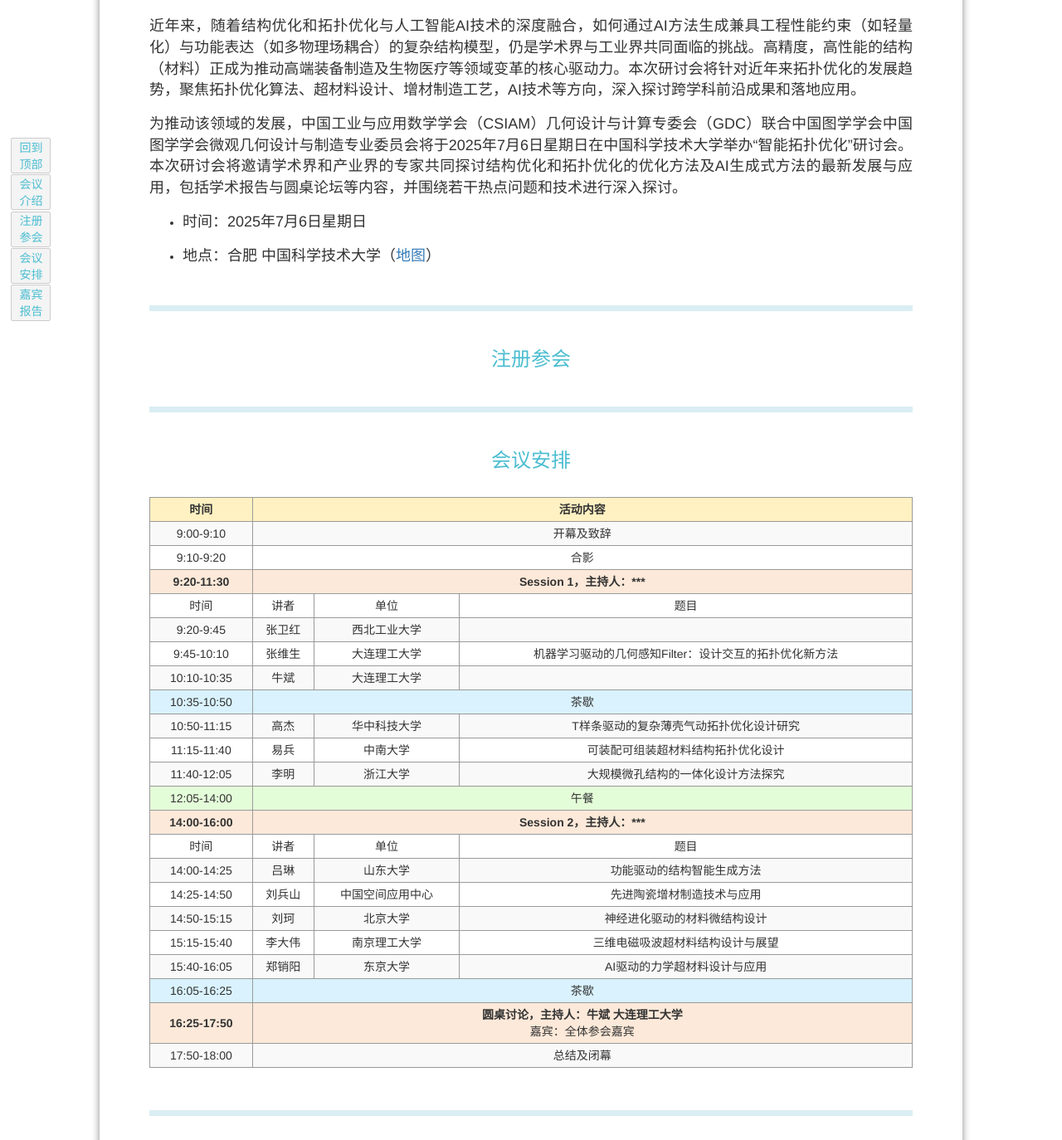
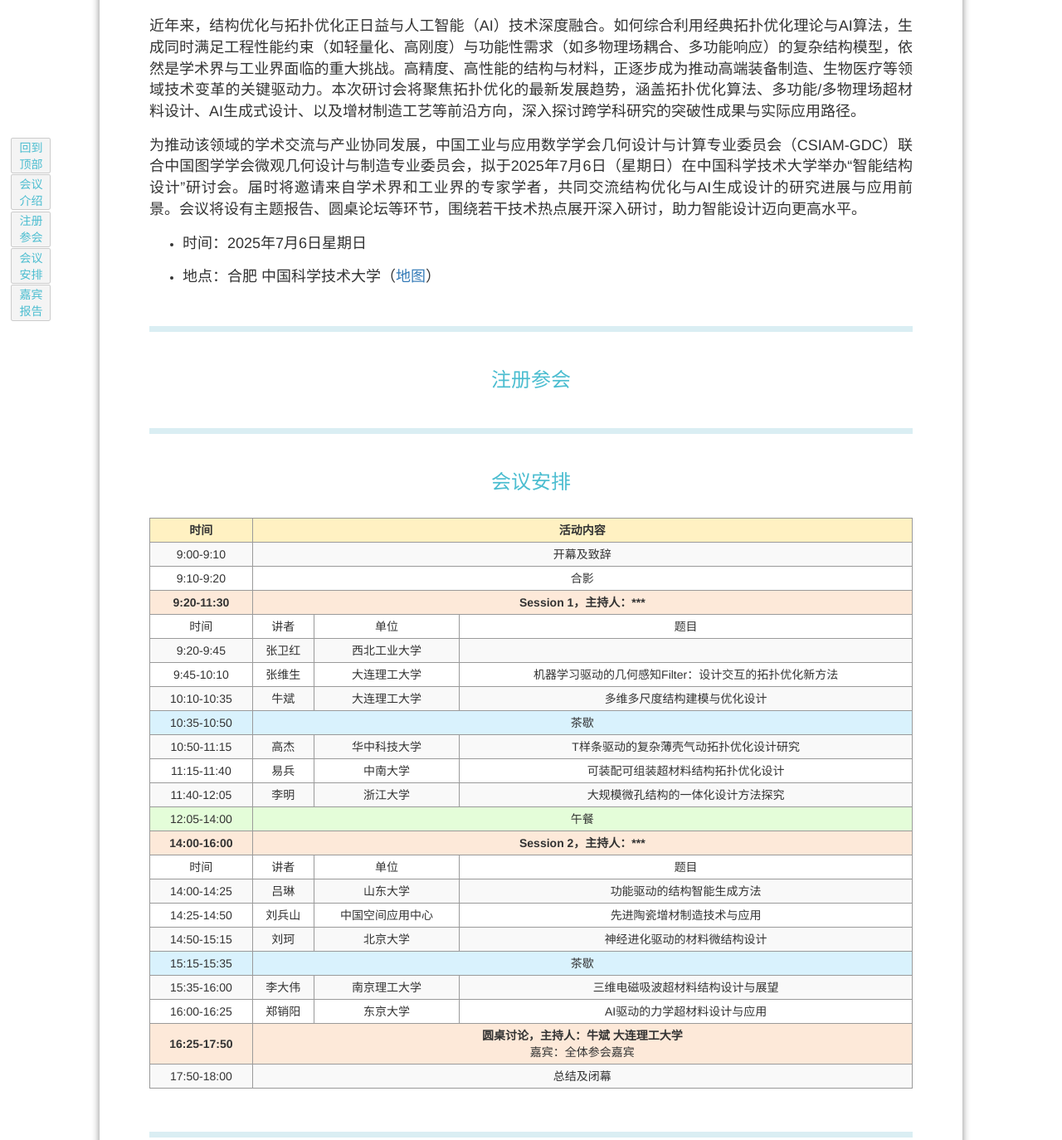
Before and after one commit to 20250706-structure-design/20250706-structure-design.github.io, a plain HTML site: page index.html in a window 1280 px wide. Shown: the part 400-1774 px from the top of the page at 83% size. Drawn offline with nearby package versions, Linux system fonts and the light colour scheme; a script that the page names is missing.

Commit message:
update information

```diff
--- a/index.html
+++ b/index.html
@@ -112,8 +112,8 @@
                 <h4 style="color:#4bbdd0;">会议介绍</h4>
 
                 <br>
-                <p>近年来，随着结构优化和拓扑优化与人工智能AI技术的深度融合，如何通过AI方法生成兼具工程性能约束（如轻量化）与功能表达（如多物理场耦合）的复杂结构模型，仍是学术界与工业界共同面临的挑战。高精度，高性能的结构（材料）正成为推动高端装备制造及生物医疗等领域变革的核心驱动力。本次研讨会将针对近年来拓扑优化的发展趋势，聚焦拓扑优化算法、超材料设计、增材制造工艺，AI技术等方向，深入探讨跨学科前沿成果和落地应用。</p>
-                <p>为推动该领域的发展，中国工业与应用数学学会（CSIAM）几何设计与计算专委会（GDC）联合中国图学学会中国图学学会微观几何设计与制造专业委员会将于2025年7月6日星期日在中国科学技术大学举办“智能拓扑优化”研讨会。本次研讨会将邀请学术界和产业界的专家共同探讨结构优化和拓扑优化的优化方法及AI生成式方法的最新发展与应用，包括学术报告与圆桌论坛等内容，并围绕若干热点问题和技术进行深入探讨。</p>
+                <p>近年来，结构优化与拓扑优化正日益与人工智能（AI）技术深度融合。如何综合利用经典拓扑优化理论与AI算法，生成同时满足工程性能约束（如轻量化、高刚度）与功能性需求（如多物理场耦合、多功能响应）的复杂结构模型，依然是学术界与工业界面临的重大挑战。高精度、高性能的结构与材料，正逐步成为推动高端装备制造、生物医疗等领域技术变革的关键驱动力。本次研讨会将聚焦拓扑优化的最新发展趋势，涵盖拓扑优化算法、多功能/多物理场超材料设计、AI生成式设计、以及增材制造工艺等前沿方向，深入探讨跨学科研究的突破性成果与实际应用路径。</p>
+                <p>为推动该领域的学术交流与产业协同发展，中国工业与应用数学学会几何设计与计算专业委员会（CSIAM-GDC）联合中国图学学会微观几何设计与制造专业委员会，拟于2025年7月6日（星期日）在中国科学技术大学举办“智能结构设计”研讨会。届时将邀请来自学术界和工业界的专家学者，共同交流结构优化与AI生成设计的研究进展与应用前景。会议将设有主题报告、圆桌论坛等环节，围绕若干技术热点展开深入研讨，助力智能设计迈向更高水平。</p>
 
                 <ul>
                     <li>
@@ -336,7 +336,7 @@
                                 <td>10:10-10:35</td>
                                 <td>牛斌</td>
                                 <td>大连理工大学</td>
-                                <td></td>
+                                <td>多维多尺度结构建模与优化设计</td>
                             </tr>
                         </tbody>
 
@@ -406,25 +406,26 @@
                                 <td>北京大学</td>
                                 <td>神经进化驱动的材料微结构设计</td>
                             </tr>
+                        </tbody>
+                        <thead>
+                            <tr style="background-color:rgb(217, 242, 253)">
+                                <td>15:15-15:35</td>
+                                <td colspan="3">茶歇</td>
+                        </thead>
+                        <tbody>
                             <tr>
-                                <td>15:15-15:40</td>
+                                <td>15:35-16:00</td>
                                 <td>李大伟</td>
                                 <td>南京理工大学</td>
                                 <td>三维电磁吸波超材料结构设计与展望</td>
                             </tr>
                             <tr>
-                                <td>15:40-16:05</td>
+                                <td>16:00-16:25</td>
                                 <td>郑销阳</td>
                                 <td>东京大学</td>
                                 <td>AI驱动的力学超材料设计与应用</td>
                             </tr>
                         </tbody>
-
-                        <thead>
-                            <tr style="background-color:rgb(217, 242, 253)">
-                                <td>16:05-16:25</td>
-                                <td colspan="3">茶歇</td>
-                        </thead>
 
                         <thead>
                             <tr style="background-color:rgb(253, 233, 217)">
@@ -637,20 +638,20 @@
                     <a id="niubin_position" style="position:relative; top:-72px;   display: block; height: 0;"></a>
                     <br>
                     <li style="font-size:16px;font-style:normal;font-weight:300;">
-                        <font style="color:#4bbdd0;font-weight:500;">题目: </font>---</li><br>
+                        <font style="color:#4bbdd0;font-weight:500;">题目: </font>多维多尺度结构建模与优化设计</li><br>
                     <li style="font-size:16px;font-style:normal;font-weight:300;">
                         <font style="color:#4bbdd0;font-weight:500;">讲者: </font>牛斌，大连理工大学</li><br>
                     <li style="font-size:16px;font-style:normal;font-weight:300;">
-                        <font style="color:#4bbdd0;font-weight:500;">摘要: </font>
+                        <font style="color:#4bbdd0;font-weight:500;">摘要: </font>以点阵材料为代表的多维多尺度结构具有轻质、高比强度/高比刚度、多功能集成等诸多优势，展现出广阔应用前景。本报告将介绍多维多尺度结构的建模和优化设计方面的近期研究进展，包括：几何-材料耦合模型，集成设计和制造信息的点阵材料零件建模软件工具，面向刚度、强度、频率、动响应等多种设计目标的多尺度拓扑优化设计方法，以及多个工程应用案例等。
                     </li><br>
                     <li style="font-size:16px;font-style:normal;font-weight:300;">
-                        <font style="color:#4bbdd0;font-weight:500;">个人简介: </font>
+                        <font style="color:#4bbdd0;font-weight:500;">个人简介: </font>牛斌，大连理工大学机械工程学院教授、博士生导师。国家重点研发计划项目负责人，国家级高层次青年人才，大连理工大学青年科学家科研创新团队负责人。主要研究方向为：材料结构功能一体化设计、结构动力学拓扑优化、复合材料结构等。
                     </li><br>
-                    <!-- <li style="font-size:16px;font-style:normal;font-weight:300;">
-                        <font style="color:#4bbdd0;font-weight:500;">主页: </font> <a style="color:#000000;" href="https://www.cs.hku.hk/people/academic-staff/gaosh">https://www.cs.hku.hk/people/academic-staff/gaosh</a></li>
+                    <li style="font-size:16px;font-style:normal;font-weight:300;">
+                        <font style="color:#4bbdd0;font-weight:500;">主页: </font> <a style="color:#000000;" href="https://faculty.dlut.edu.cn/niu/zh_CN">https://faculty.dlut.edu.cn/niu/zh_CN</a></li>
                     <br>
                     <li style="font-size:16px;font-style:normal;font-weight:300;">
-                        <font style="color:#4bbdd0;font-weight:500;">E-mail: </font>gaosh@hku.hk</li> -->
+                        <font style="color:#4bbdd0;font-weight:500;">E-mail: </font>niubin@dlut.edu.cn</li>
                 </ul>
 
                 <p style="font-size:22px;border-bottom: 7px solid rgb(218, 238, 243);"> <br></p>
@@ -883,7 +884,7 @@
                             <font style="color:#000000;font-weight:400;">拓竹科技有限公司</font>
                             </p>
                             <p style="color:#000000;font-weight:400;; text-align:justify;text-indent: 5.4em; ">
-                                苏州珂晶达电子有限公司</p>
+                                苏州培风图南半导体有限公司</p>
                             <p style="color:#000000;font-weight:400;; text-align:justify;text-indent: 5.4em; ">
                                 上海柏楚电子科技股份有限公司</p>
                     </li>
```
Also changed, not shown: images/niubin.jpg (added).
